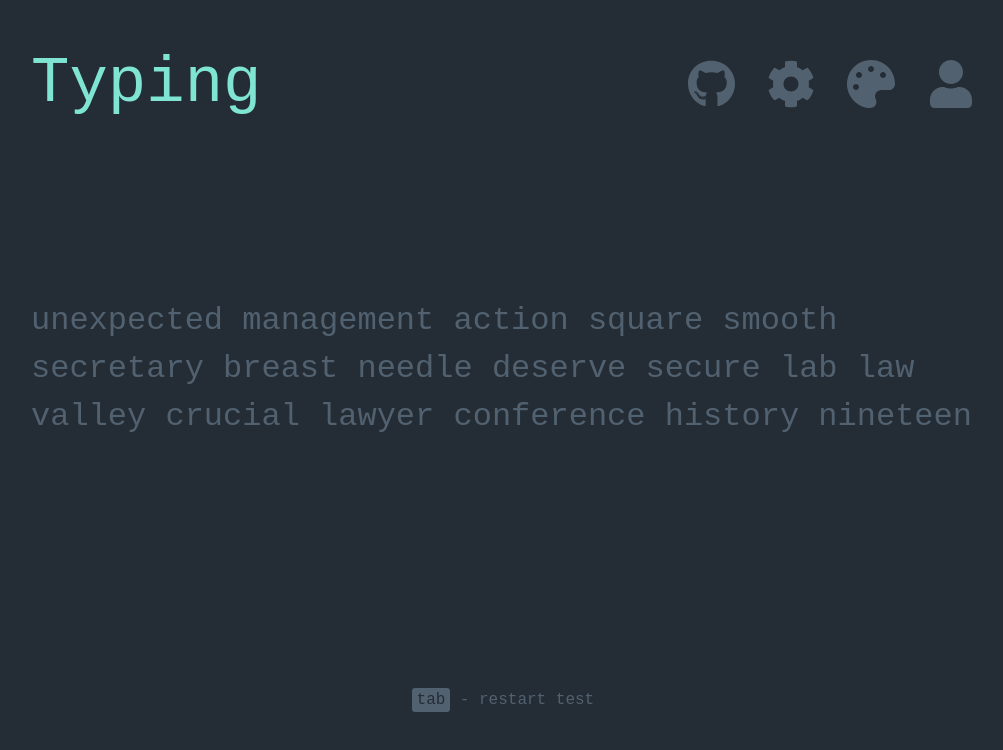
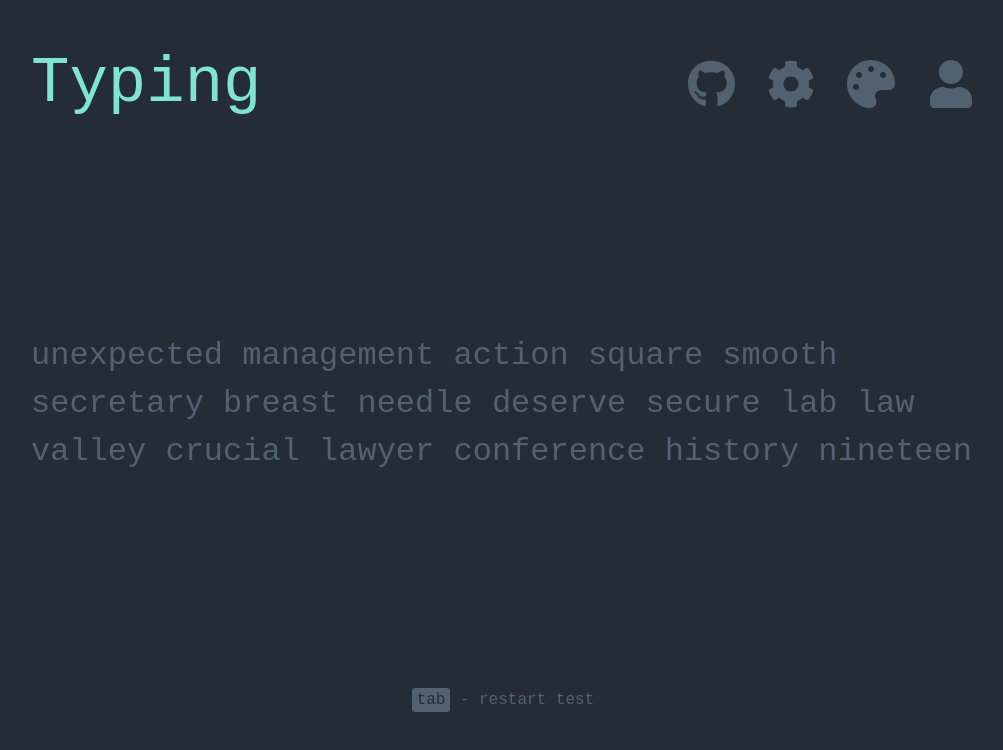
Before and after one commit to jasoneliu/typing, a Next.js app: page / in a window 1280 px wide. Shown: the top 750 px of the page, without its empty margins (137-1140 px from the left). Built offline with nearby package versions, Linux system fonts and the light colour scheme.

Commit message:
Fixed vertical centering

```diff
--- a/src/components/TypingTest.tsx
+++ b/src/components/TypingTest.tsx
@@ -383,6 +383,7 @@ const TypingTestContainer = styled.div`
   flex-flow: column nowrap;
   flex: 1;
   align-items: center;
+  justify-content: center;
 `;
 
 // Show three lines of words only
@@ -402,6 +403,7 @@ const WPMandAccuracyContainer = styled.div`
   display: flex;
   gap: 4rem;
   margin-top: 1em;
+  margin-bottom: -1em;
 `;
 
 // Container for typing test words
```
